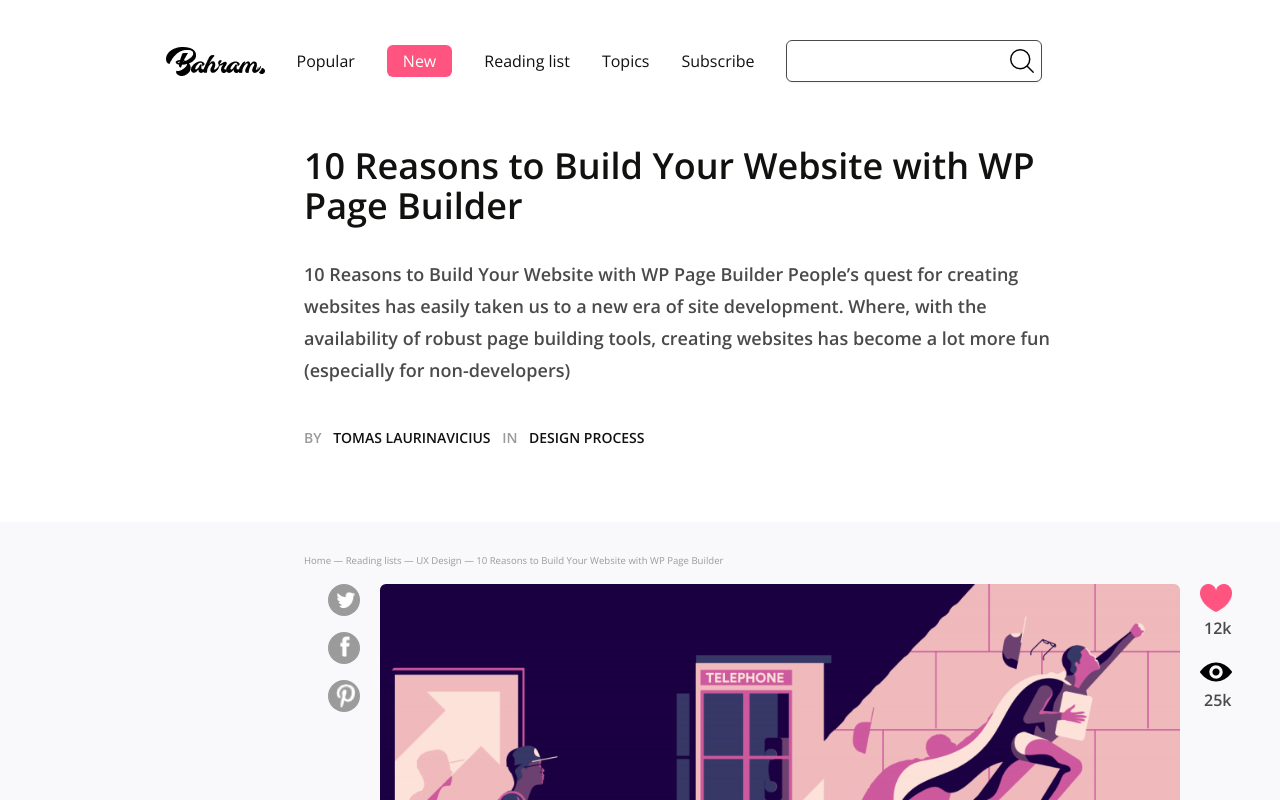
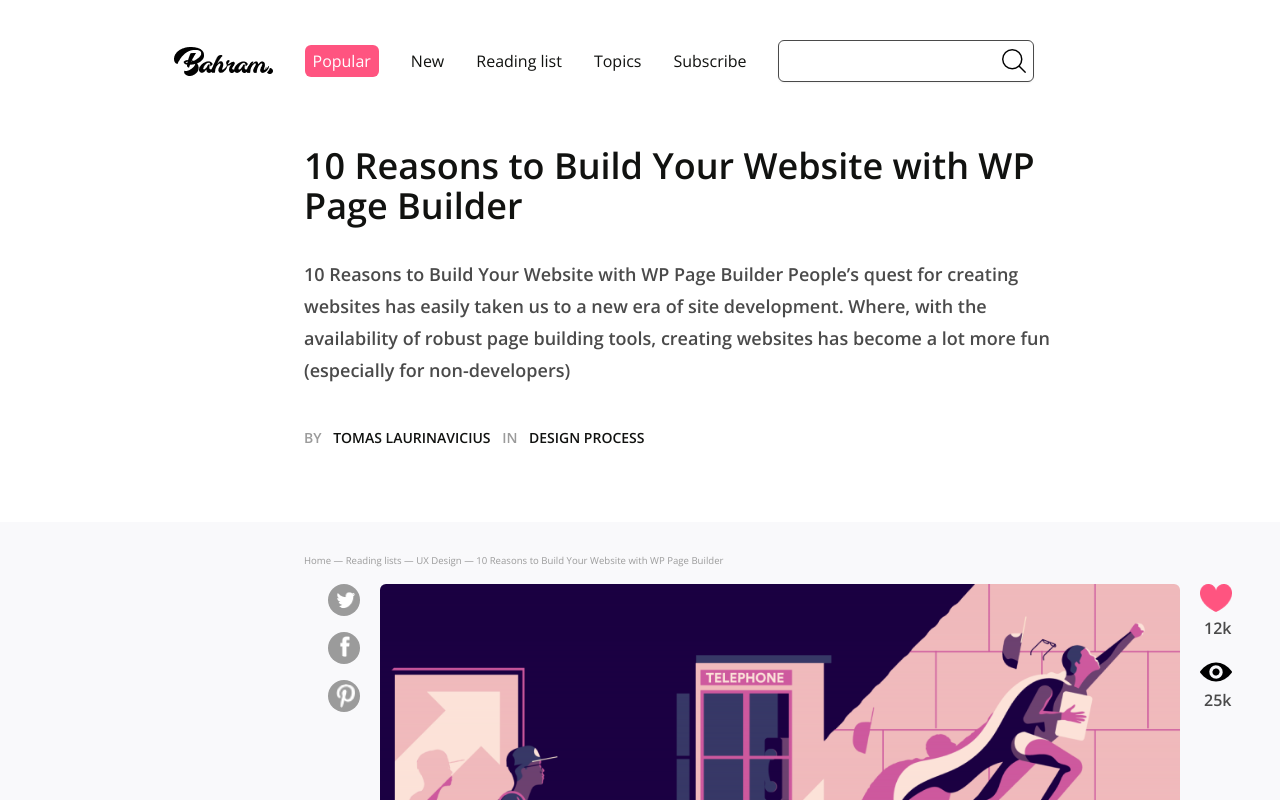
Before and after one commit to ManasJadhav/Internship-task1, a React (Create React App) app: page / in a window 1280 px wide. Shown: the top 800 px of the page. Built offline with nearby package versions, Linux system fonts and the light colour scheme.

Commit message:
done with active link

```diff
--- a/package.json
+++ b/package.json
@@ -6,8 +6,10 @@
     "@testing-library/jest-dom": "^5.16.5",
     "@testing-library/react": "^13.4.0",
     "@testing-library/user-event": "^13.5.0",
+    "prop-types": "^15.8.1",
     "react": "^18.2.0",
     "react-dom": "^18.2.0",
+    "react-router-dom": "^6.4.2",
     "react-scripts": "5.0.1",
     "web-vitals": "^2.1.4"
   },
--- a/src/components/Navbar.js
+++ b/src/components/Navbar.js
@@ -1,20 +1,64 @@
 import React from "react";
+import { useState } from "react";
 import companyLogo from "../images/logo/companyLogo.png";
 import magnifyingGlass from "../images/logo/magnifying-glass.png";
+
 export default function Navbar() {
+  const active =
+    "bg-default-pink-hover px-2 py-1 cursor-pointer hover:scale-110 rounded-md text-white";
+  const NotActive = "cursor-pointer hover:scale-110";
+  const [Active, setActive] = useState(1);
+
+  function ActiveLink(id) {
+    setActive(id);
+  }
+
   return (
     <div className="flex justify-evenly text-heading">
       <ul className="flex space-x-8 items-center mt-10 mr-4">
         <li>
           <img src={companyLogo} alt="logo" />
         </li>
-        <li className="cursor-pointer hover:scale-110">Popular</li>
-        <li className="bg-default-pink-hover px-4 py-1 rounded-md text-white cursor-pointer hover:scale-110">
+        <li
+          onClick={() => {
+            ActiveLink(1);
+          }}
+          className={Active === 1 ? active : NotActive}
+        >
+          Popular
+        </li>
+        <li
+          onClick={() => {
+            ActiveLink(2);
+          }}
+          className={Active === 2 ? active : NotActive}
+        >
           New
         </li>
-        <li className="cursor-pointer hover:scale-110">Reading list</li>
-        <li className="cursor-pointer hover:scale-110">Topics</li>
-        <li className="cursor-pointer hover:scale-110">Subscribe</li>
+        <li
+          onClick={() => {
+            ActiveLink(3);
+          }}
+          className={Active === 3 ? active : NotActive}
+        >
+          Reading list
+        </li>
+        <li
+          onClick={() => {
+            ActiveLink(4);
+          }}
+          className={Active === 4 ? active : NotActive}
+        >
+          Topics
+        </li>
+        <li
+          onClick={() => {
+            ActiveLink(5);
+          }}
+          className={Active === 5 ? active : NotActive}
+        >
+          Subscribe
+        </li>
         <li>
           <input
             className="relative border-default-black left-22 border p-2 rounded-md w-64 shadow-sm"
```
Also changed, not shown: 1 other file (tests, documents, lock files or other folders).
